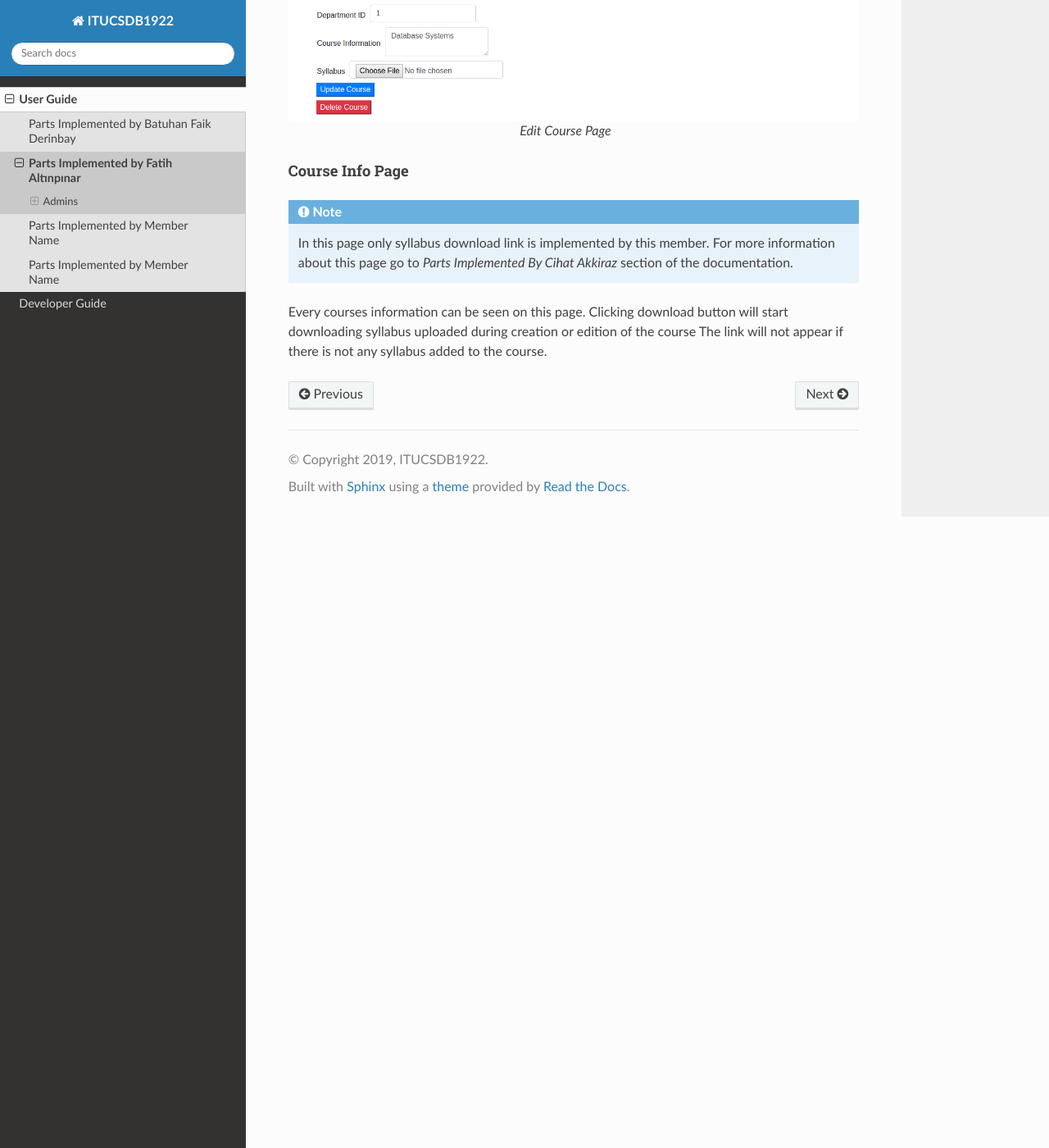
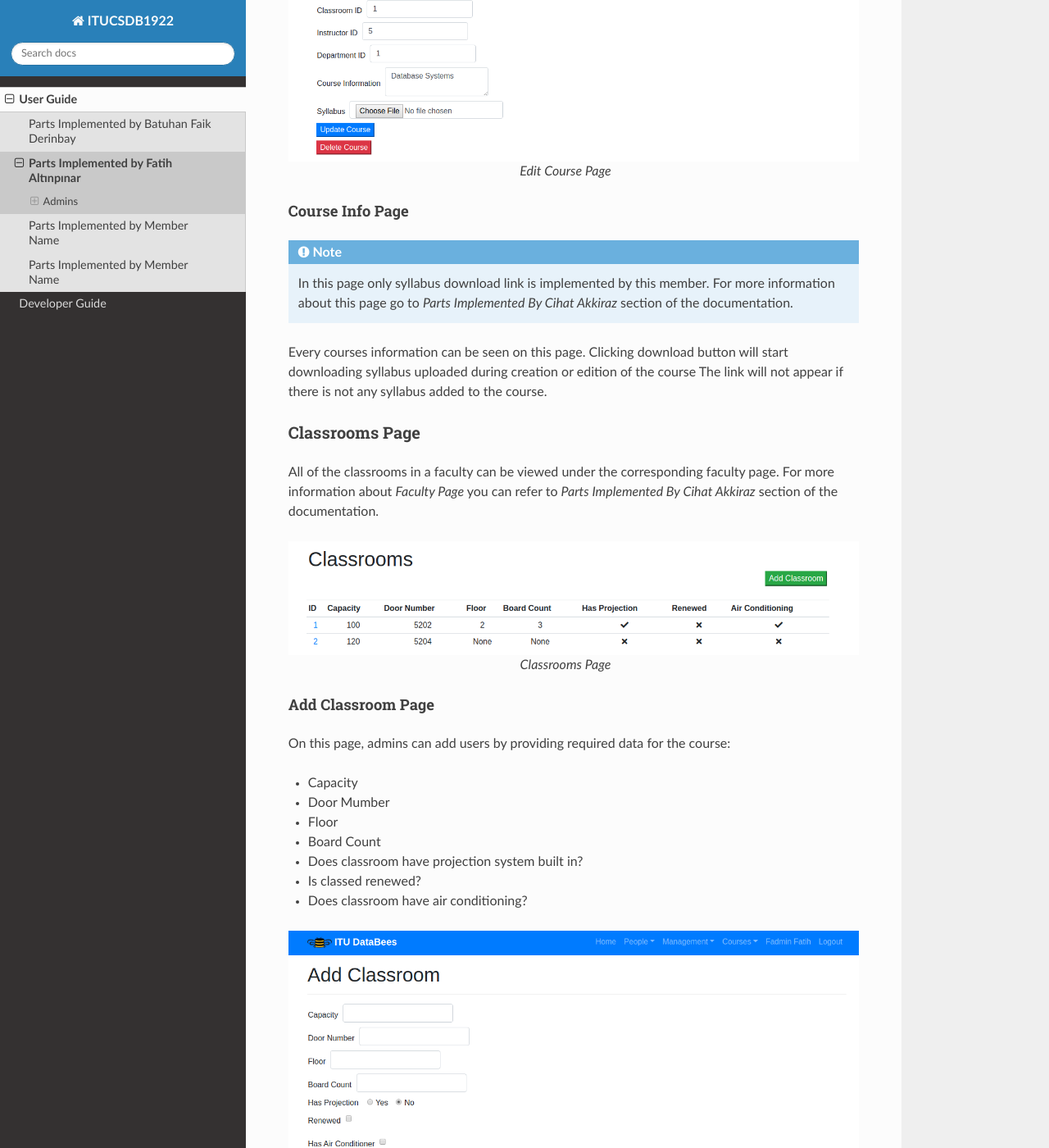
Before and after one commit to batuhanfaik/itu-cmpe, a Sphinx documentation site: the page built from docs/source/user/fatih.rst, in a window 1280 px wide and 1400 px high, scrolled down 4483 px. Shown: the whole window at 82% size. Built offline with Sphinx 7.4.7 and the Read the Docs theme 2.0.0, drawn with Linux system fonts in a browser that asks for light colours; some of the changed text lies outside the part shown.

Commit message:
Add documentation users:admins:classroom

```diff
--- a/docs/source/user/fatih.rst
+++ b/docs/source/user/fatih.rst
@@ -122,6 +122,8 @@ On this page, admins can manipulate following data fields of each course:
 - General course information, learning outcome etc.
 - Syllabus, only pdf files are accepted.
 
+Also course can be deleted from this page by clicking the ``Delete Course`` button.
+
 .. figure:: ../../images/altinpinar/edit_course.png
     :alt: Edit Course Page
     :align: center
@@ -138,3 +140,55 @@ Course Info Page
 Every courses information can be seen on this page.
 Clicking download button will start downloading syllabus uploaded during creation or edition of the course
 The link will not appear if there is not any syllabus added to the course.
+
+Classrooms Page
+***************
+All of the classrooms in a faculty can be viewed under the corresponding faculty page.
+For more information about `Faculty Page` you can refer to `Parts Implemented By Cihat Akkiraz` section of the documentation.
+
+.. figure:: ../../images/altinpinar/classroom_list.png
+    :alt: Classrooms Page
+    :align: center
+
+    Classrooms Page
+
+
+Add Classroom Page
+++++++++++++++++++
+
+On this page, admins can add users by providing required data for the course:
+
+- Capacity
+- Door Mumber
+- Floor
+- Board Count
+- Does classroom have projection system built in?
+- Is classed renewed?
+- Does classroom have air conditioning?
+
+.. figure:: ../../images/altinpinar/add_classroom.png
+    :alt: Add Classroom Page
+    :align: center
+
+    Add Classroom Page
+
+
+Edit Classroom Page
++++++++++++++++++++
+On this page, admins can manipulate following data fields of each course:
+
+- Capacity
+- Door Mumber
+- Floor
+- Board Count
+- Does classroom have projection system built in?
+- Is classed renewed?
+- Does classroom have air conditioning?
+
+Also the classroom can be deleted from this page by clicking the ``Delete Classroom`` button.
+
+.. figure:: ../../images/altinpinar/edit_classroom.png
+    :alt: Edit Classroom Page
+    :align: center
+
+    Edit Classroom Page
```
